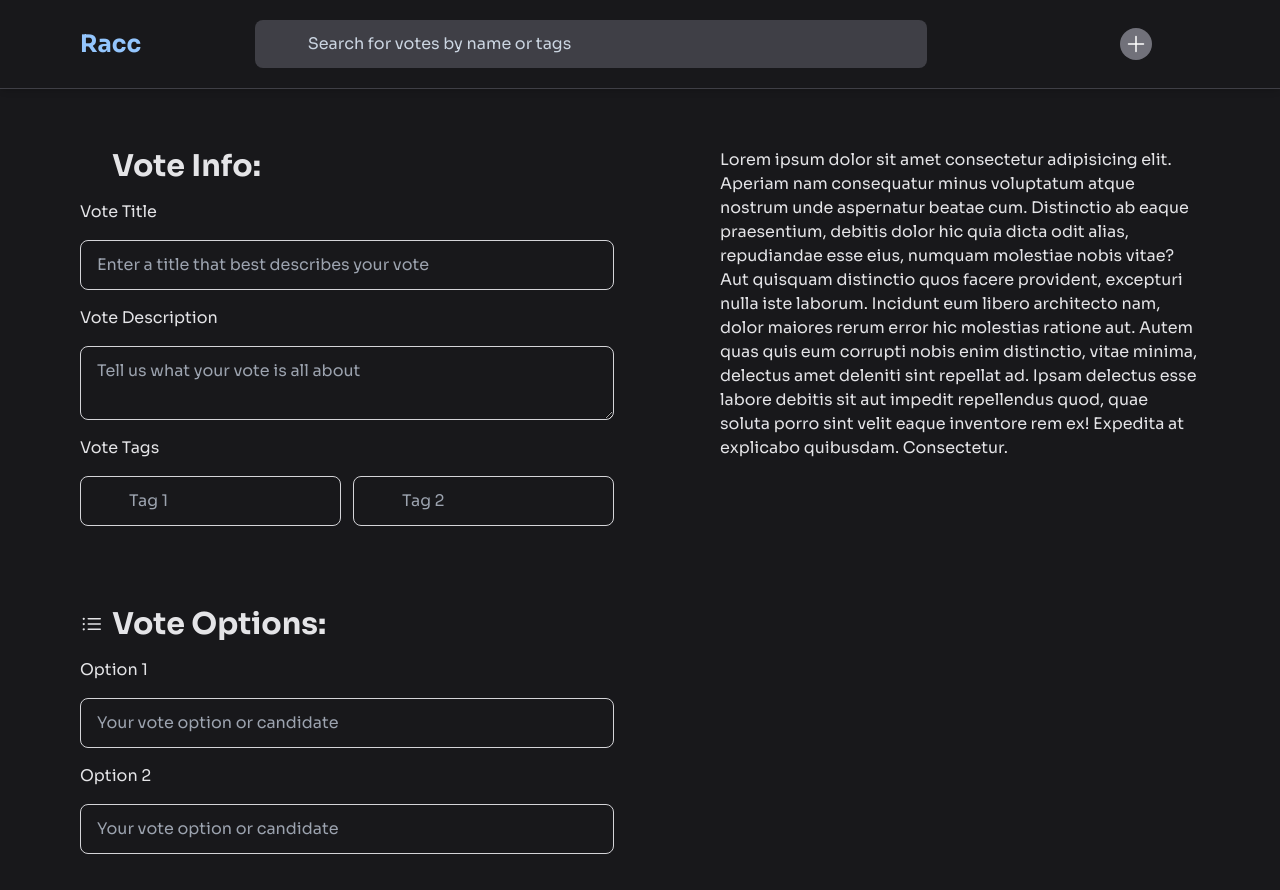
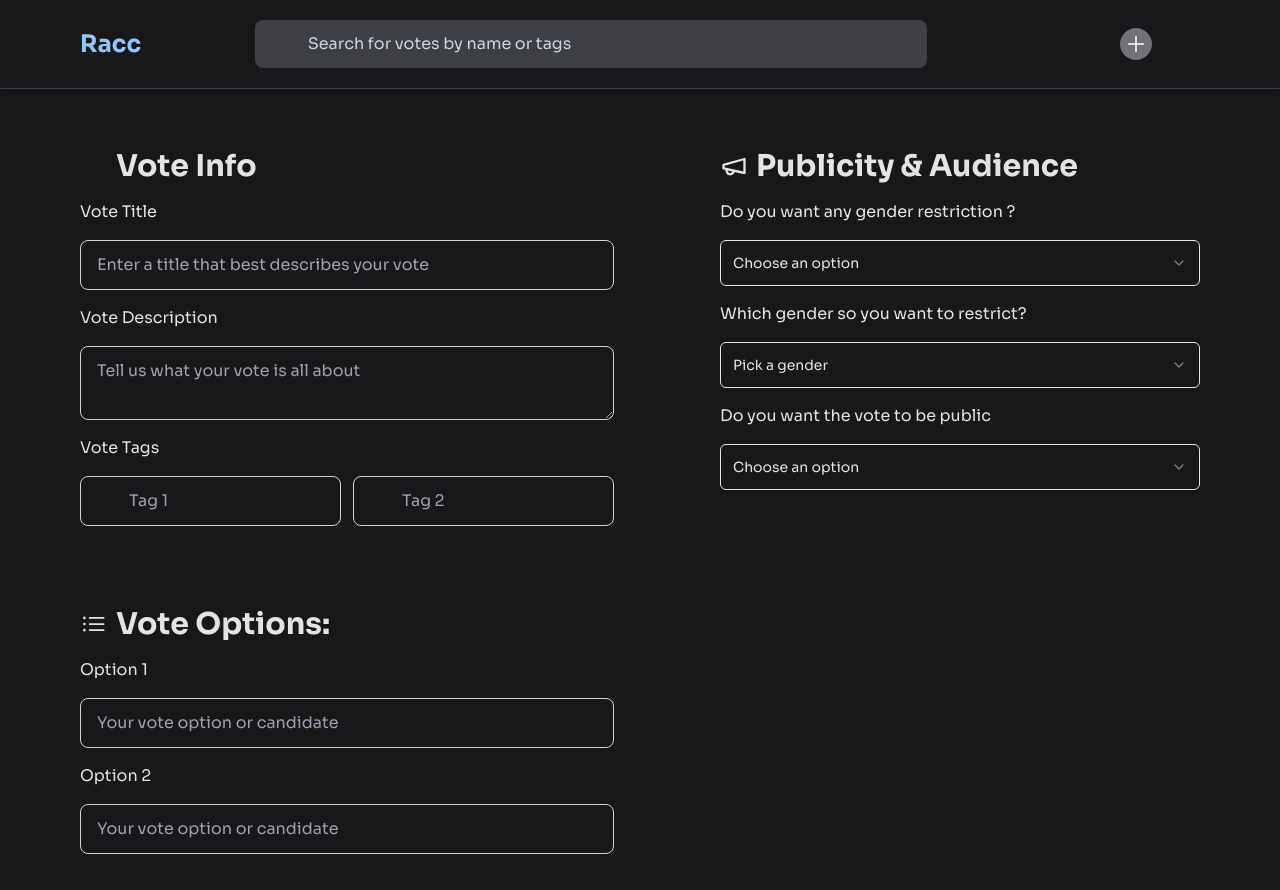
Before and after one commit to fisayo-dev/racc, a React (Vite) app: page /create-vote in a window 1280 px wide. Built offline with nearby package versions, Linux system fonts and the light colour scheme; some icons are missing.

Commit message:
created publicity forms

```diff
--- a/src/pages/User/CreateVote.jsx
+++ b/src/pages/User/CreateVote.jsx
@@ -1,18 +1,26 @@
 import { Hashtag, Paperclip } from "iconsax-react";
 import { Header } from "../../components";
 import { ListBulletIcon } from "@heroicons/react/24/outline";
+import { MegaphoneIcon } from "lucide-react";
+import {
+  Select,
+  SelectContent,
+  SelectItem,
+  SelectTrigger,
+  SelectValue,
+} from "@/components/ui/select";
 const CreateVote = () => {
   return (
     <div className="w-full grid text-zinc-200">
       <Header />
       <div className="mt-[8rem]">
         <div className="container grid mx-auto xl:px-20 md:px-15 px-5 ">
-          <div className="grid sm:gap-[7.5rem] md:gap-[10rem] grid-cols-1 md:grid-cols-2">
+          <div className="grid gap[2.5rem] sm:gap-[7.5rem] md:gap-[10rem] items-start grid-cols-1 md:grid-cols-2">
             <div className="grid gap-[5rem] my-5">
               <div className="grid gap-4">
                 <div className="flex items-center gap-2">
-                  <Paperclip className="h-6 w-6" />
-                  <h2 className="text-3xl font-bold">Vote Info:</h2>
+                  <Paperclip className="h-7 w-7" />
+                  <h2 className="text-3xl font-bold">Vote Info</h2>
                 </div>
                 <div className="grid gap-4">
                   <label>Vote Title</label>
@@ -46,7 +54,7 @@ const CreateVote = () => {
               </div>
               <div className="grid gap-4">
                 <div className="flex items-center gap-2">
-                  <ListBulletIcon className="h-6 w-6" />
+                  <ListBulletIcon className="h-7 w-7" />
                   <h2 className="text-3xl font-bold">Vote Options:</h2>
                 </div>
                 <div className="grid gap-4">
@@ -69,20 +77,53 @@ const CreateVote = () => {
               </div>
             </div>
             <div className="grid gap-[5rem] my-5">
-              <p>
-                Lorem ipsum dolor sit amet consectetur adipisicing elit. Aperiam
-                nam consequatur minus voluptatum atque nostrum unde aspernatur
-                beatae cum. Distinctio ab eaque praesentium, debitis dolor hic
-                quia dicta odit alias, repudiandae esse eius, numquam molestiae
-                nobis vitae? Aut quisquam distinctio quos facere provident,
-                excepturi nulla iste laborum. Incidunt eum libero architecto
-                nam, dolor maiores rerum error hic molestias ratione aut. Autem
-                quas quis eum corrupti nobis enim distinctio, vitae minima,
-                delectus amet deleniti sint repellat ad. Ipsam delectus esse
-                labore debitis sit aut impedit repellendus quod, quae soluta
-                porro sint velit eaque inventore rem ex! Expedita at explicabo
-                quibusdam. Consectetur.
-              </p>
+              <div className="grid gap-4">
+                <div className="flex items-center gap-2">
+                  <MegaphoneIcon className="h-7 w-7" />
+                  <h2 className="text-3xl font-bold">Publicity & Audience</h2>
+                </div>
+                <div className="grid gap-4">
+                  <h2 className="text-md">
+                    Do you want any gender restriction ?
+                  </h2>
+                  <Select className="outline-none">
+                    <SelectTrigger>
+                      <SelectValue placeholder="Choose an option" />
+                    </SelectTrigger>
+                    <SelectContent>
+                      <SelectItem value="dark">Yes</SelectItem>
+                      <SelectItem value="system">No</SelectItem>
+                    </SelectContent>
+                  </Select>
+                </div>
+                <div className="grid gap-4">
+                  <h2 className="text-md">
+                    Which gender so you want to restrict?
+                  </h2>
+                  <Select className="outline-none">
+                    <SelectTrigger>
+                      <SelectValue placeholder="Pick a gender" />
+                    </SelectTrigger>
+                    <SelectContent>
+                      <SelectItem value="male">Male</SelectItem>
+                      <SelectItem value="female">Female</SelectItem>
+                      <SelectItem value="others">Others</SelectItem>
+                    </SelectContent>
+                  </Select>
+                </div>
+                <div className="grid gap-4">
+                  <h2 className="text-md">Do you want the vote to be public</h2>
+                  <Select className="outline-none">
+                    <SelectTrigger>
+                      <SelectValue placeholder="Choose an option" />
+                    </SelectTrigger>
+                    <SelectContent>
+                      <SelectItem value="female">Yes</SelectItem>
+                      <SelectItem value="male">No</SelectItem>
+                    </SelectContent>
+                  </Select>
+                </div>
+              </div>
             </div>
           </div>
         </div>
```
